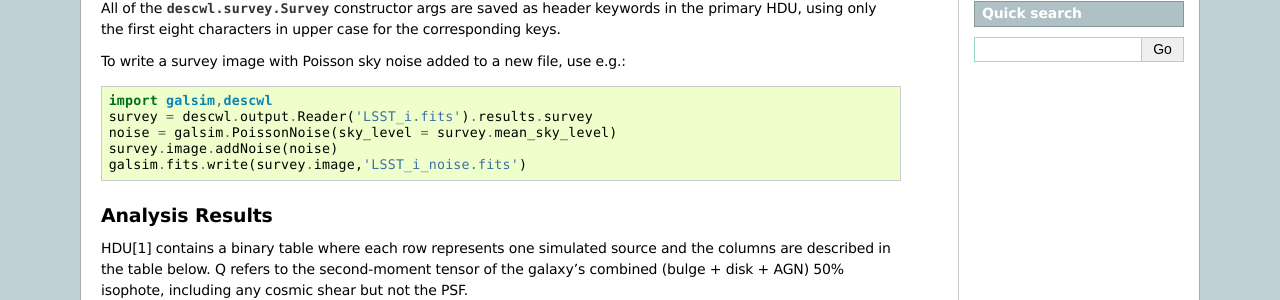
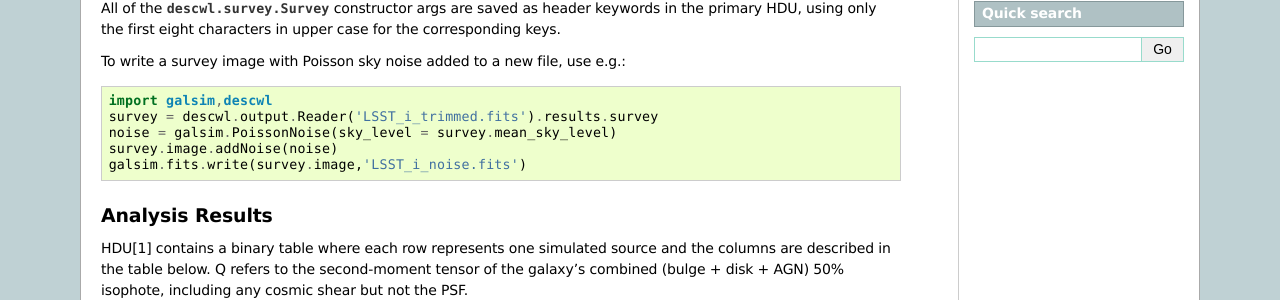
Before and after one commit to LSSTDESC/WeakLensingDeblending, a Sphinx documentation site: the page built from docs/output.rst, in a window 1280 px wide and 900 px high. Shown: the part 398-698 px from the top of the window. Built offline with Sphinx 7.4.7, drawn with Linux system fonts in a browser that asks for light colours.

Commit message:
Small doc updates

```diff
--- a/docs/history.rst
+++ b/docs/history.rst
@@ -14,4 +14,5 @@ v0.?
 
 v0.1
 ----
+- Download from `here <https://github.com/DarkEnergyScienceCollaboration/WeakLensingDeblending/releases/tag/v0.1>`_.
 - Version used to prepare results for the `Dec 2013 LSST DESC meeting <https://indico.bnl.gov/conferenceDisplay.py?confId=691>`_ in Pittsburgh.
--- a/docs/output.rst
+++ b/docs/output.rst
@@ -23,7 +23,7 @@ All of the :class:`descwl.survey.Survey` constructor args are saved as header ke
 To write a survey image with Poisson sky noise added to a new file, use e.g.::
 
 	import galsim,descwl
-	survey = descwl.output.Reader('LSST_i.fits').results.survey
+	survey = descwl.output.Reader('LSST_i_trimmed.fits').results.survey
 	noise = galsim.PoissonNoise(sky_level = survey.mean_sky_level)
 	survey.image.addNoise(noise)
 	galsim.fits.write(survey.image,'LSST_i_noise.fits')
```
